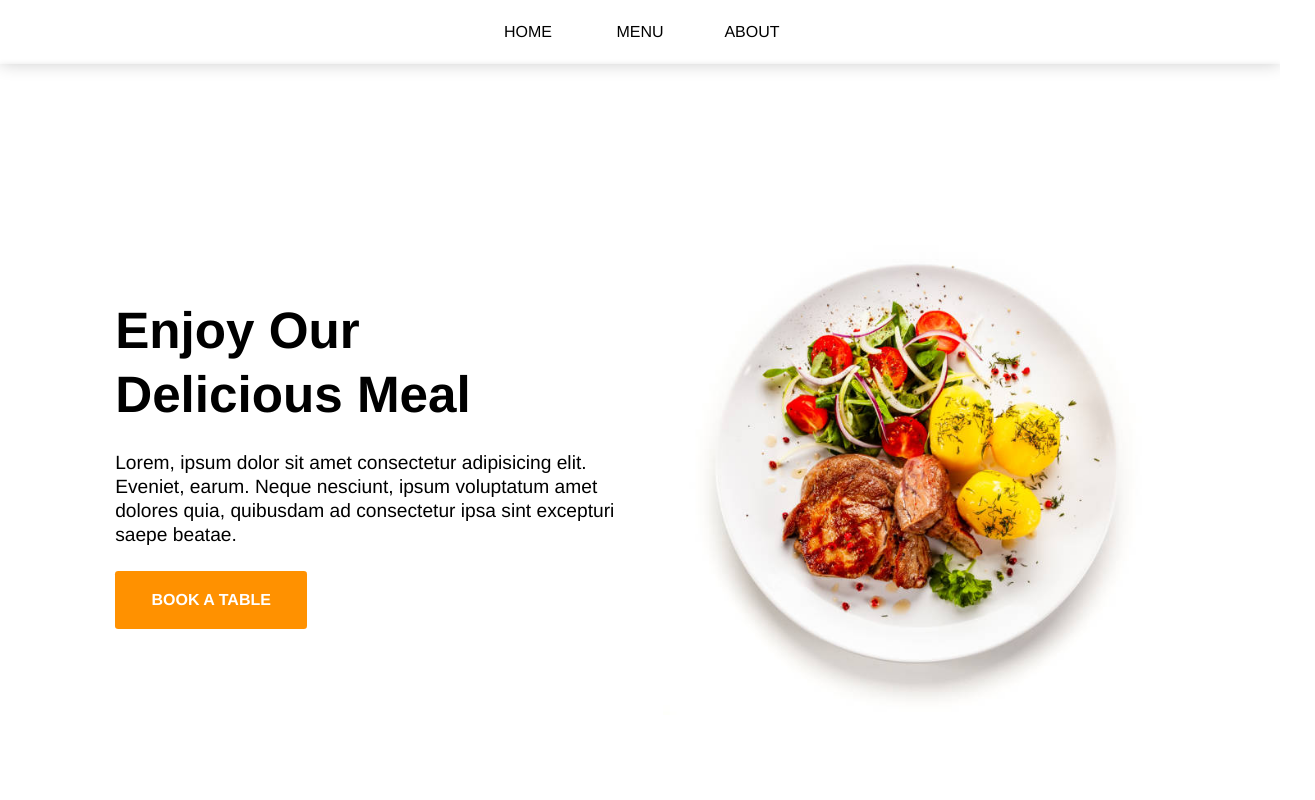
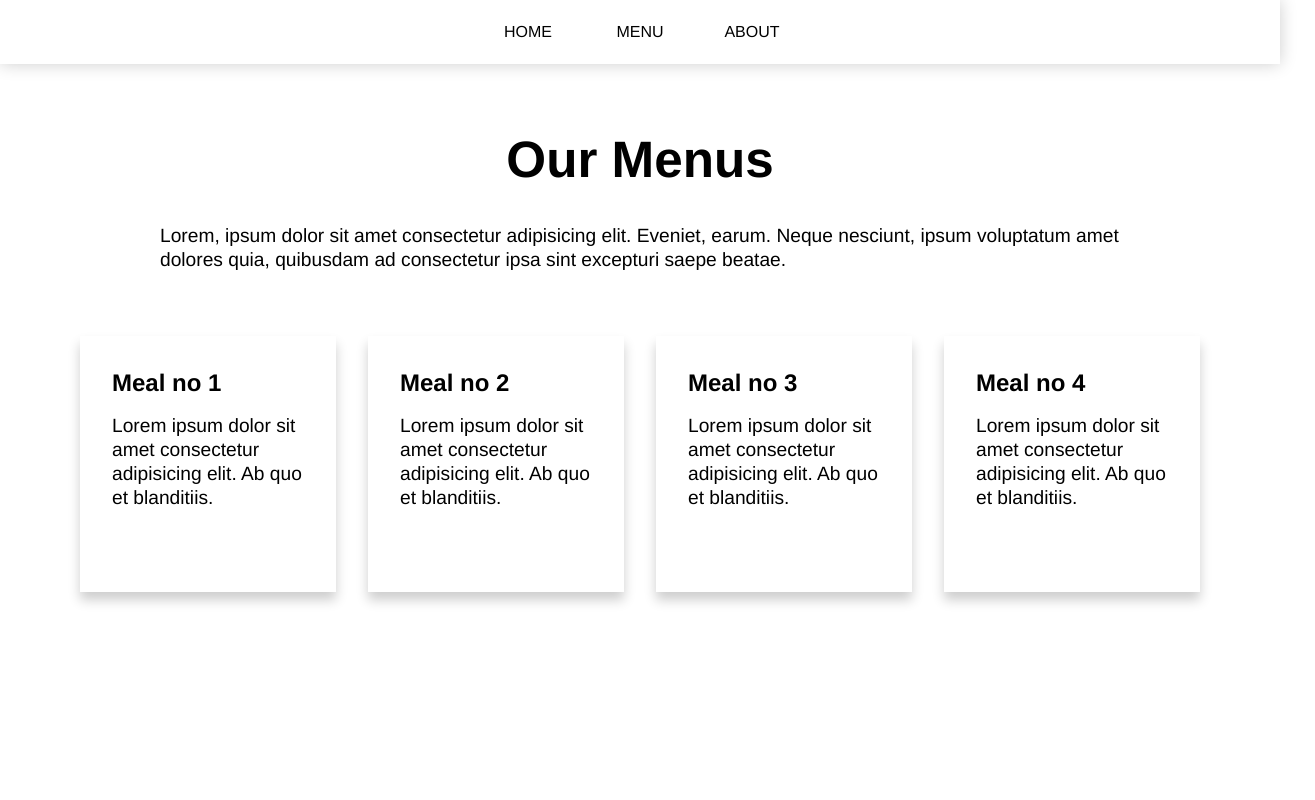
Before and after one commit to Nathan-Fanlau/restaurant, a website built with webpack: page src/index.html in a window 1280 px wide. Both pictures are taken after a click on the button "MENU". Shown: the top 800 px of the page, 1315 px wide, since content can reach past the window. Built offline with nearby package versions, Linux system fonts and the light colour scheme.

Commit message:
Created menu page

```diff
--- a/src/index.js
+++ b/src/index.js
@@ -2,6 +2,7 @@ import "./style.css";
 
 import { createHomePage } from "./home";
 import { createAboutPage } from "./about";
+import { createMenuPage } from "./menu";
 
 const content = document.querySelector("#content");
 const buttons = document.querySelectorAll("button");
@@ -14,7 +15,7 @@ buttons.forEach((button) => {
             content.replaceChildren(createHomePage());
         }
         else if(e.target.id == "menu"){
-            content.replaceChildren(createHomePage());
+            content.replaceChildren(createMenuPage());
         }
         else if(e.target.id == "about"){
             content.replaceChildren(createAboutPage());
--- a/src/menu.js
+++ b/src/menu.js
@@ -0,0 +1,39 @@
+function createMenuPage() {
+  const menuDiv = document.createElement("div");
+
+  const menuWrapper = document.createElement("div");
+  menuWrapper.classList.add("menu-wrapper");
+
+  const title = document.createElement("h1");
+  title.textContent = "Our Menus";
+  const subtitle = document.createElement("p");
+  subtitle.textContent =
+    "Lorem, ipsum dolor sit amet consectetur adipisicing elit. Eveniet, earum. Neque nesciunt, ipsum voluptatum amet dolores quia, quibusdam ad consectetur ipsa sint excepturi saepe beatae.";
+
+  const squareSection = document.createElement("div");
+  squareSection.classList.add("square-section");
+
+  for (let index = 0; index < 4; index++) {
+    const squareDiv = document.createElement("div");
+    squareDiv.classList.add("square-div");
+
+    const squareText = document.createElement("div");
+    squareText.classList.add("square-text");
+    const squareTitle = document.createElement("h2");
+    squareTitle.textContent = `Meal no ${index + 1}`;
+    const squareSubtitle = document.createElement("p");
+    squareSubtitle.textContent =
+      "Lorem ipsum dolor sit amet consectetur adipisicing elit. Ab quo et blanditiis.";
+    squareText.append(squareTitle, squareSubtitle);
+
+    squareDiv.append(squareText);
+    squareSection.append(squareDiv);
+  }
+
+  menuWrapper.append(title, subtitle, squareSection);
+  menuDiv.append(menuWrapper);
+
+  return menuDiv;
+}
+
+export { createMenuPage };
--- a/src/style.css
+++ b/src/style.css
@@ -179,4 +179,48 @@ h6 {
       font-size: 1.2rem;
     }
   }
+
+  .menu-wrapper {
+    display: flex;
+    flex-direction: column;
+    justify-content: center;
+    align-items: center;
+    gap: 2rem;
+    width: 60rem;
+    margin-top: 4rem;
+
+    h1 {
+      font-size: 3.2rem;
+    }
+
+    p {
+      font-size: 1.2rem;
+    }
+
+    .square-section {
+      padding: 2rem 7.2rem;
+      display: flex;
+      gap: 2rem;
+
+      .square-div {
+        height: 16rem;
+        width: 16rem;
+        padding: 2rem;
+        box-shadow: 0 0.5rem 0.7rem rgb(206, 206, 206);
+
+        .square-img {
+          height: 4rem;
+        }
+
+        .square-text {
+          height: 12rem;
+
+          h2 {
+            margin-bottom: 1rem;
+          }
+        }
+      }
+    }
+  }
+
 }
```
